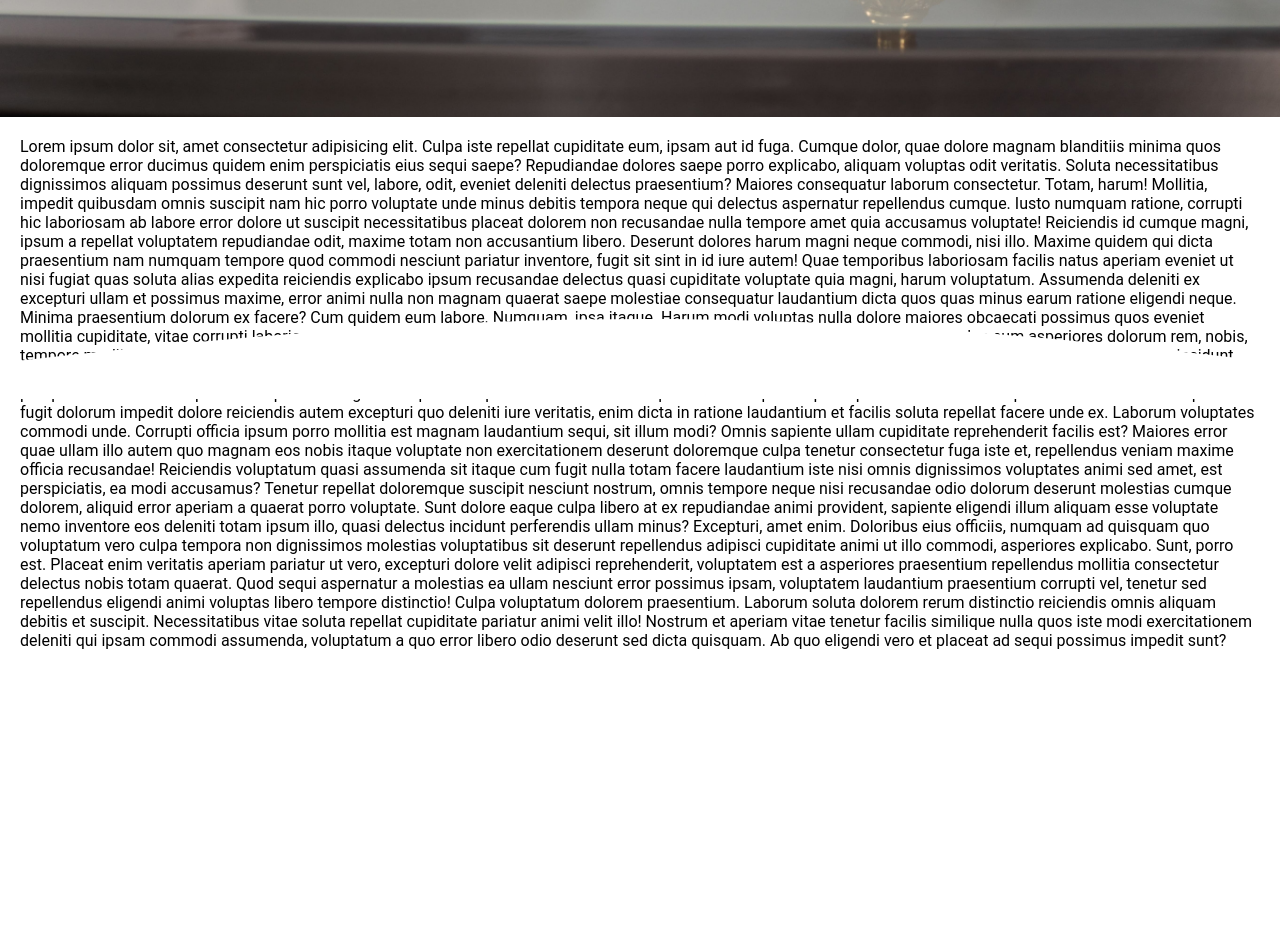
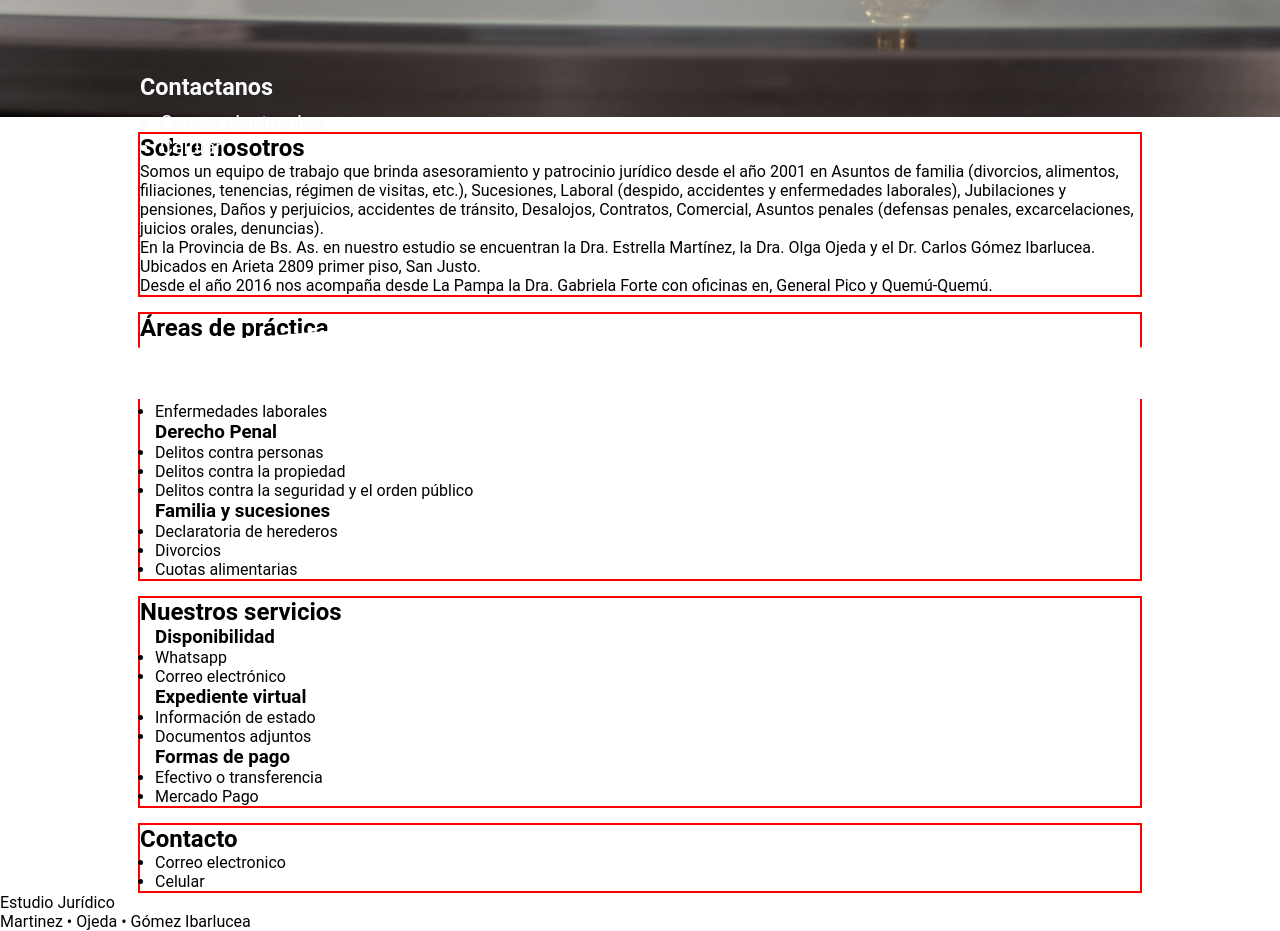
Before and after one commit to FacuuGomez/Web-Estudio, a React (Vite) app in the folder FRONTEND/: page / in a window 1280 px wide. Shown: the part 561-1492 px from the top of the page. Before the commit the page ends 1231 px from the top, so only its background shows below. Built offline with nearby package versions, Linux system fonts and the light colour scheme.

Commit message:
contenido

```diff
--- a/FRONTEND/src/components/Landing/Landing.css
+++ b/FRONTEND/src/components/Landing/Landing.css
@@ -22,10 +22,28 @@
 
 .cover-home {
 	top: 15%;
-	height: 80%;
+	height: 75%;
 	width: 100%;
 	max-width: 1000px;
 	position: absolute;
+
+	display: flex;
+	align-items: flex-end;
+}
+
+.cover-home img {
+	position: absolute;
+	top: 5%;
+	left: 10%;
+	width: 400px;
+	filter: invert();
+}
+
+.contactanos ul {
+	display: flex;
+	flex-direction: column;
+	padding-left: 20px;
+	padding-top: 10px;
 }
 
 .wave-1 {
@@ -53,6 +71,74 @@
 /* NOSOTROS */
 /* ---------------------------------------------------------------------------------------- */
 
+#nosotros {
+	display: flex;
+	justify-content: center;
+}
+
 .container-nosotros {
-	padding: 20px;
+	max-width: 1000px;
+	width: 100%;
+	margin-top: 15px;
+
+	border: 2px solid red;
 }
+
+/* ---------------------------------------------------------------------------------------- */
+/* ÁREAS DE PRACTICA */
+/* ---------------------------------------------------------------------------------------- */
+
+#areas {
+	display: flex;
+	justify-content: center;
+}
+
+.container-areas {
+	max-width: 1000px;
+	width: 100%;
+	margin-top: 15px;
+
+	border: 2px solid red;
+}
+
+.cover-cards {
+	padding-left: 15px;
+}
+
+/* ---------------------------------------------------------------------------------------- */
+/* SERVICIOS */
+/* ---------------------------------------------------------------------------------------- */
+
+#servicios {
+	display: flex;
+	justify-content: center;
+}
+
+.container-servicios {
+	max-width: 1000px;
+	width: 100%;
+	margin-top: 15px;
+
+	border: 2px solid red;
+}
+
+/* ---------------------------------------------------------------------------------------- */
+/* CONTACTO */
+/* ---------------------------------------------------------------------------------------- */
+
+#contacto {
+	display: flex;
+	justify-content: center;
+}
+
+.container-contacto {
+	max-width: 1000px;
+	width: 100%;
+	margin-top: 15px;
+
+	border: 2px solid red;
+}
+
+.container-contacto ul {
+	padding-left: 15px;
+}
--- a/FRONTEND/src/components/Landing/Landing.jsx
+++ b/FRONTEND/src/components/Landing/Landing.jsx
@@ -9,13 +9,25 @@ export default function Landing() {
 		<div className='container-landing'>
 			<Nav />
 
+			<main>
 				<section id='Home'>
 					<div className='container-home'>
-					<img src='../../../assets/balanza-justicia2.jpg' alt='codigo-js' />
+						<img src='../../../assets/balanza-justicia2.jpg' alt='balanza' />
 
 						<div className='cover-home'>
-						<h3>Estudio Jurídico</h3>
-						<h2>Martinez • Ojeda • Gómez • Ibarlucea</h2>
+							<img
+								src='../../../assets/logo-estudio-apellidos.png'
+								alt='apellidos'
+							/>
+
+							<div className='contactanos'>
+								<h3>Contactanos</h3>
+
+								<ul>
+									<li>Correo electronico</li>
+									<li>Celular</li>
+								</ul>
+							</div>
 						</div>
 					</div>
 
@@ -29,86 +41,122 @@ export default function Landing() {
 				<section id='nosotros'>
 					<div className='container-nosotros'>
 						<div className='cover-nosotros'>
+							<h2>Sobre nosotros</h2>
+
 							<p>
-							Lorem ipsum dolor sit, amet consectetur adipisicing elit. Culpa
-							iste repellat cupiditate eum, ipsam aut id fuga. Cumque dolor,
-							quae dolore magnam blanditiis minima quos doloremque error ducimus
-							quidem enim perspiciatis eius sequi saepe? Repudiandae dolores
-							saepe porro explicabo, aliquam voluptas odit veritatis. Soluta
-							necessitatibus dignissimos aliquam possimus deserunt sunt vel,
-							labore, odit, eveniet deleniti delectus praesentium? Maiores
-							consequatur laborum consectetur. Totam, harum! Mollitia, impedit
-							quibusdam omnis suscipit nam hic porro voluptate unde minus
-							debitis tempora neque qui delectus aspernatur repellendus cumque.
-							Iusto numquam ratione, corrupti hic laboriosam ab labore error
-							dolore ut suscipit necessitatibus placeat dolorem non recusandae
-							nulla tempore amet quia accusamus voluptate! Reiciendis id cumque
-							magni, ipsum a repellat voluptatem repudiandae odit, maxime totam
-							non accusantium libero. Deserunt dolores harum magni neque
-							commodi, nisi illo. Maxime quidem qui dicta praesentium nam
-							numquam tempore quod commodi nesciunt pariatur inventore, fugit
-							sit sint in id iure autem! Quae temporibus laboriosam facilis
-							natus aperiam eveniet ut nisi fugiat quas soluta alias expedita
-							reiciendis explicabo ipsum recusandae delectus quasi cupiditate
-							voluptate quia magni, harum voluptatum. Assumenda deleniti ex
-							excepturi ullam et possimus maxime, error animi nulla non magnam
-							quaerat saepe molestiae consequatur laudantium dicta quos quas
-							minus earum ratione eligendi neque. Minima praesentium dolorum ex
-							facere? Cum quidem eum labore. Numquam, ipsa itaque. Harum modi
-							voluptas nulla dolore maiores obcaecati possimus quos eveniet
-							mollitia cupiditate, vitae corrupti laboriosam odit sequi
-							quisquam. Quae velit neque dolor tenetur debitis reprehenderit,
-							animi soluta culpa eum asperiores dolorum rem, nobis, tempore
-							modi! Quos tempora sint, vitae repellat consequatur laboriosam
-							quaerat provident optio harum magnam natus! Voluptates possimus
-							adipisci voluptatibus incidunt atque dolor eaque cupiditate
-							similique et laudantium? Quae voluptatum corrupti aperiam,
-							obcaecati voluptatem quaerat ad adipisci, consectetur ratione
-							dolor veritatis perspiciatis incidunt temporibus. Explicabo magnam
-							adipisci voluptas illo nesciunt consequatur sit nihil ipsa sequi
-							aliquid. Perferendis velit quaerat delectus veniam quasi fugit
-							dolorum impedit dolore reiciendis autem excepturi quo deleniti
-							iure veritatis, enim dicta in ratione laudantium et facilis soluta
-							repellat facere unde ex. Laborum voluptates commodi unde. Corrupti
-							officia ipsum porro mollitia est magnam laudantium sequi, sit
-							illum modi? Omnis sapiente ullam cupiditate reprehenderit facilis
-							est? Maiores error quae ullam illo autem quo magnam eos nobis
-							itaque voluptate non exercitationem deserunt doloremque culpa
-							tenetur consectetur fuga iste et, repellendus veniam maxime
-							officia recusandae! Reiciendis voluptatum quasi assumenda sit
-							itaque cum fugit nulla totam facere laudantium iste nisi omnis
-							dignissimos voluptates animi sed amet, est perspiciatis, ea modi
-							accusamus? Tenetur repellat doloremque suscipit nesciunt nostrum,
-							omnis tempore neque nisi recusandae odio dolorum deserunt
-							molestias cumque dolorem, aliquid error aperiam a quaerat porro
-							voluptate. Sunt dolore eaque culpa libero at ex repudiandae animi
-							provident, sapiente eligendi illum aliquam esse voluptate nemo
-							inventore eos deleniti totam ipsum illo, quasi delectus incidunt
-							perferendis ullam minus? Excepturi, amet enim. Doloribus eius
-							officiis, numquam ad quisquam quo voluptatum vero culpa tempora
-							non dignissimos molestias voluptatibus sit deserunt repellendus
-							adipisci cupiditate animi ut illo commodi, asperiores explicabo.
-							Sunt, porro est. Placeat enim veritatis aperiam pariatur ut vero,
-							excepturi dolore velit adipisci reprehenderit, voluptatem est a
-							asperiores praesentium repellendus mollitia consectetur delectus
-							nobis totam quaerat. Quod sequi aspernatur a molestias ea ullam
-							nesciunt error possimus ipsam, voluptatem laudantium praesentium
-							corrupti vel, tenetur sed repellendus eligendi animi voluptas
-							libero tempore distinctio! Culpa voluptatum dolorem praesentium.
-							Laborum soluta dolorem rerum distinctio reiciendis omnis aliquam
-							debitis et suscipit. Necessitatibus vitae soluta repellat
-							cupiditate pariatur animi velit illo! Nostrum et aperiam vitae
-							tenetur facilis similique nulla quos iste modi exercitationem
-							deleniti qui ipsam commodi assumenda, voluptatum a quo error
-							libero odio deserunt sed dicta quisquam. Ab quo eligendi vero et
-							placeat ad sequi possimus impedit sunt?
+								Somos un equipo de trabajo que brinda asesoramiento y patrocinio
+								jurídico desde el año 2001 en Asuntos de familia (divorcios,
+								alimentos, filiaciones, tenencias, régimen de visitas, etc.),
+								Sucesiones, Laboral (despido, accidentes y enfermedades
+								laborales), Jubilaciones y pensiones, Daños y perjuicios,
+								accidentes de tránsito, Desalojos, Contratos, Comercial, Asuntos
+								penales (defensas penales, excarcelaciones, juicios orales,
+								denuncias).
+							</p>
+							<p>
+								En la Provincia de Bs. As. en nuestro estudio se encuentran la
+								Dra. Estrella Martínez, la Dra. Olga Ojeda y el Dr. Carlos Gómez
+								Ibarlucea. Ubicados en Arieta 2809 primer piso, San Justo.
+							</p>
+							<p>
+								Desde el año 2016 nos acompaña desde La Pampa la Dra. Gabriela
+								Forte con oficinas en, General Pico y Quemú-Quemú.
 							</p>
 						</div>
 					</div>
 				</section>
 
-			<div id='áreas-de-práctica'></div>
-			<div id='contacto'></div>
+				<section id='areas'>
+					<div className='container-areas'>
+						<h2>Áreas de práctica</h2>
+
+						<div className='cover-cards'>
+							<div className='card laboral'>
+								<h3>Derecho Laboral</h3>
+
+								<ul>
+									<li>Despidos</li>
+									<li>Accidentes</li>
+									<li>Enfermedades laborales</li>
+								</ul>
+							</div>
+
+							<div className='card penal'>
+								<h3>Derecho Penal</h3>
+
+								<ul>
+									<li>Delitos contra personas</li>
+									<li>Delitos contra la propiedad</li>
+									<li>Delitos contra la seguridad y el orden público</li>
+								</ul>
+							</div>
+
+							<div className='card familia'>
+								<h3>Familia y sucesiones</h3>
+
+								<ul>
+									<li>Declaratoria de herederos</li>
+									<li>Divorcios</li>
+									<li>Cuotas alimentarias</li>
+								</ul>
+							</div>
+						</div>
+					</div>
+				</section>
+
+				<section id='servicios'>
+					<div className='container-servicios'>
+						<h2>Nuestros servicios</h2>
+
+						<div className='cover-cards'>
+							<div className='card disponibilidad'>
+								<h3>Disponibilidad</h3>
+
+								<ul>
+									<li>Whatsapp</li>
+									<li>Correo electrónico</li>
+								</ul>
+							</div>
+
+							<div className='card expedientes'>
+								<h3>Expediente virtual</h3>
+
+								<ul>
+									<li>Información de estado</li>
+									<li>Documentos adjuntos</li>
+								</ul>
+							</div>
+
+							<div className='card pagos'>
+								<h3>Formas de pago</h3>
+
+								<ul>
+									<li>Efectivo o transferencia</li>
+									<li>Mercado Pago</li>
+								</ul>
+							</div>
+						</div>
+					</div>
+				</section>
+
+				<section id='contacto'>
+					<div className='container-contacto'>
+						<h2>Contacto</h2>
+
+						<ul>
+							<li>Correo electronico</li>
+							<li>Celular</li>
+						</ul>
+					</div>
+				</section>
+			</main>
+
+			<footer>
+				<div className='container-footer'>
+					<p>Estudio Jurídico</p>
+					<p>Martinez • Ojeda • Gómez Ibarlucea</p>
+				</div>
+			</footer>
 		</div>
 	);
 }
```
Also changed, not shown: FRONTEND/assets/balanza.jpg (deleted). Lines whose indentation alone changed are shown as unchanged.
